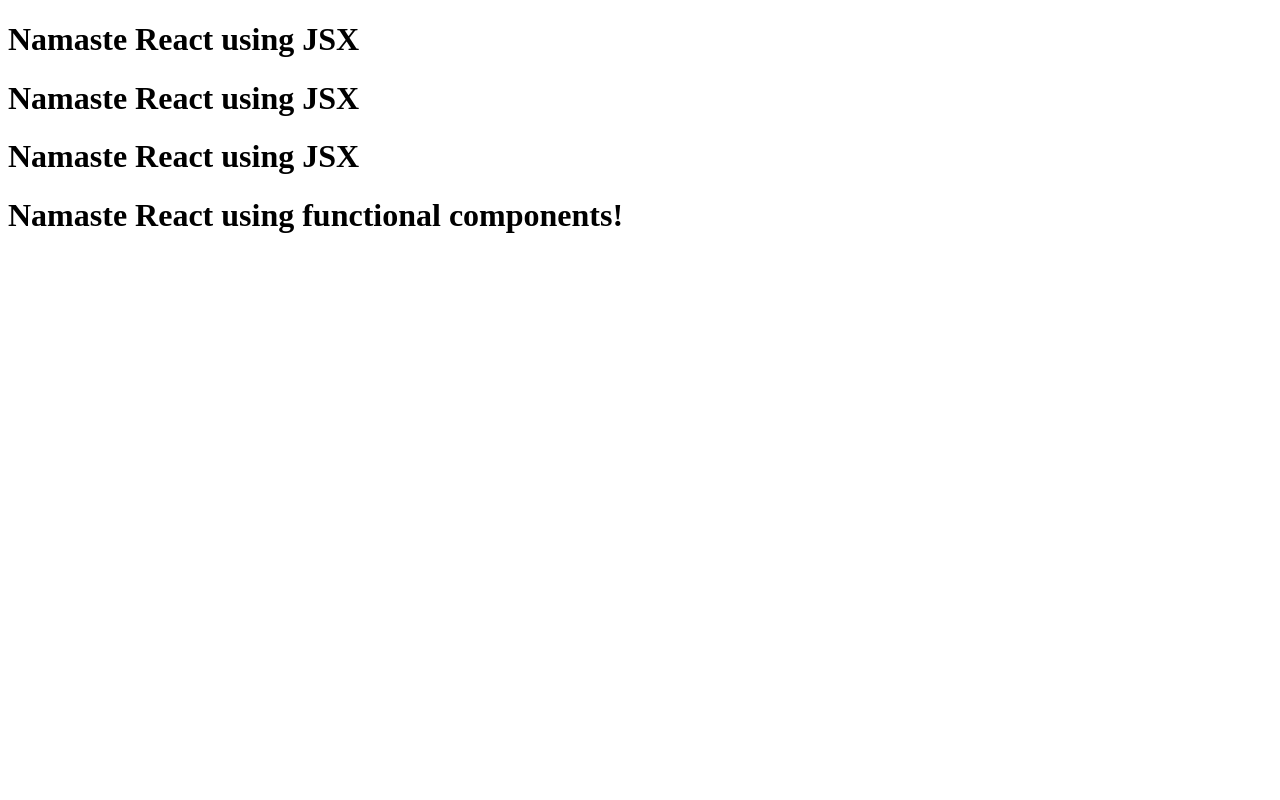
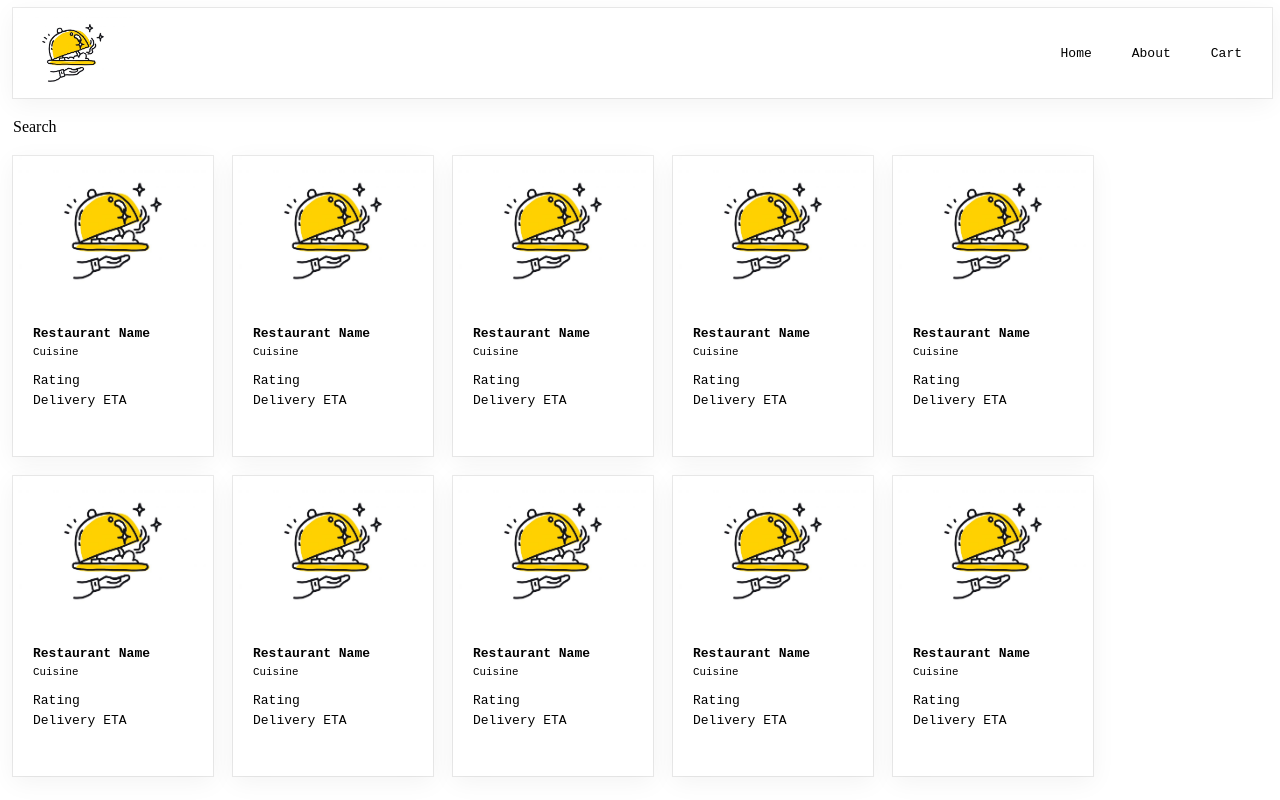
Before and after one commit to gayathrichelluri/namaste-react, a React (Vite) app: page / in a window 1280 px wide. Built offline with nearby package versions, Linux system fonts and the light colour scheme.

Commit message:
04 - initial stages of app

```diff
--- a/App.js
+++ /dev/null
@@ -1,22 +0,0 @@
-import React from 'react';
-import ReactDOM from 'react-dom/client';
-
-const Title = () => {
-    return (
-        <h1 className='head' tabIndex={5}>Namaste React using JSX</h1>
-    );
-}
-
-// * Component Composition
-const HeadingComponent = () => (
-    <div id="container">
-        {/* at the end of the day component is just a normal js function */}
-        {Title()}
-        <Title></Title>
-        <Title />
-        <h1>Namaste React using functional components!</h1>
-    </div>
-);
-
-const root = ReactDOM.createRoot(document.getElementById("root"));
-root.render(<HeadingComponent />);
--- a/index.html
+++ b/index.html
@@ -12,7 +12,7 @@
         <h1>Not Rendered!</h1>
     </div>
 
-    <script type="module" src="App.js"></script>
+    <script type="module" src="src/App.js"></script>
 </body>
 
 </html>
--- /dev/null
+++ b/src/App.js
@@ -0,0 +1,17 @@
+import React from 'react';
+import ReactDOM from 'react-dom/client';
+import Header from './components/Header';
+import Body from './components/Body';
+
+import './index.css'
+
+
+const App = () => (
+    <div id="container">
+        <Header />
+        <Body />
+    </div>
+);
+
+const root = ReactDOM.createRoot(document.getElementById("root"));
+root.render(<App />);
--- /dev/null
+++ b/src/components/Body/index.css
@@ -0,0 +1,12 @@
+.body {
+    display: flex;
+    flex-direction: column;
+    gap: 20px;
+}
+
+.card-container {
+    display: flex;
+    flex-direction: row;
+    flex-wrap: wrap;
+    gap: 20px;
+}
--- /dev/null
+++ b/src/components/Body/index.js
@@ -0,0 +1,26 @@
+import React from "react";
+import Card from "../Card";
+import './index.css';
+
+const Body = () => {
+    return (
+        <div className="body">
+            <div className="search-field">Search</div>
+            <div className="card-container">
+                <Card />
+                <Card />
+                <Card />
+                <Card />
+                <Card />
+                <Card />
+                <Card />
+                <Card />
+                <Card />
+                <Card />
+            </div>
+        </div>
+
+    );
+};
+
+export default Body;
--- /dev/null
+++ b/src/components/Card/index.css
@@ -0,0 +1,36 @@
+.res-card {
+    display: flex;
+    flex-direction: column;
+    gap: 10px;
+    height: 300px;
+    width: 200px;
+    box-shadow: rgba(0, 0, 0, 0.05) 0px 6px 24px 0px, rgba(0, 0, 0, 0.08) 0px 0px 0px 1px;
+    font-family: monospace;
+}
+
+.res-card:hover {
+    cursor: pointer;
+}
+
+.res-img {
+    align-self: center;
+    height: 150px;
+    width: 190px;
+}
+
+.res-details {
+    display: flex;
+    flex-direction: column;
+    gap: 5px;
+    padding: 10px;
+    padding-left: 20px;
+}
+
+.res-name {
+    font-weight: bold;
+}
+
+.res-cuisine {
+    font-size: smaller;
+    padding-bottom: 10px;
+}
--- /dev/null
+++ b/src/components/Card/index.js
@@ -0,0 +1,19 @@
+import React from 'react';
+import logo from '../../resources/images/logo.png'
+import './index.css';
+
+const Card = (props) => {
+    return (
+        <div className='res-card'>
+            <img src={logo} className='res-img' />
+            <div className='res-details'>
+                <div className='res-name'>Restaurant Name</div>
+                <div className='res-cuisine'>Cuisine</div>
+                <div className='res-rating'>Rating</div>
+                <div className='res-eta'>Delivery ETA</div>
+            </div>
+        </div>
+    )
+}
+
+export default Card;
--- /dev/null
+++ b/src/components/Header/index.css
@@ -0,0 +1,23 @@
+.header {
+    display: flex;
+    justify-content: space-between;
+    box-shadow: rgba(0, 0, 0, 0.05) 0px 6px 24px 0px, rgba(0, 0, 0, 0.08) 0px 0px 0px 1px;
+}
+
+.logo {
+    height: 90px;
+    width: 120px;
+}
+
+.nav-container {
+    display: flex;
+    flex-direction: row;
+    align-items: center;
+    margin-right: 30px;
+    gap: 40px;
+    font-family: monospace
+}
+
+.nav-item:hover {
+    cursor: pointer;
+}
--- /dev/null
+++ b/src/components/Header/index.js
@@ -0,0 +1,18 @@
+import React from 'react';
+import logo from '../../resources/images/logo.png';
+import './index.css'
+
+const Header = () => {
+    return (
+        <div className='header'>
+            <img className='logo' src={logo} />
+            <div className='nav-container'>
+                <div className='nav-item'>Home</div>
+                <div className='nav-item'>About</div>
+                <div className='nav-item'>Cart</div>
+            </div>
+        </div>
+    );
+}
+
+export default Header;
--- /dev/null
+++ b/src/index.css
@@ -0,0 +1,6 @@
+#container {
+    display: flex;
+    flex-direction: column;
+    gap: 20px;
+    margin-left: 5px;
+}
```
Also changed, not shown: src/resources/images/logo.png (added).
